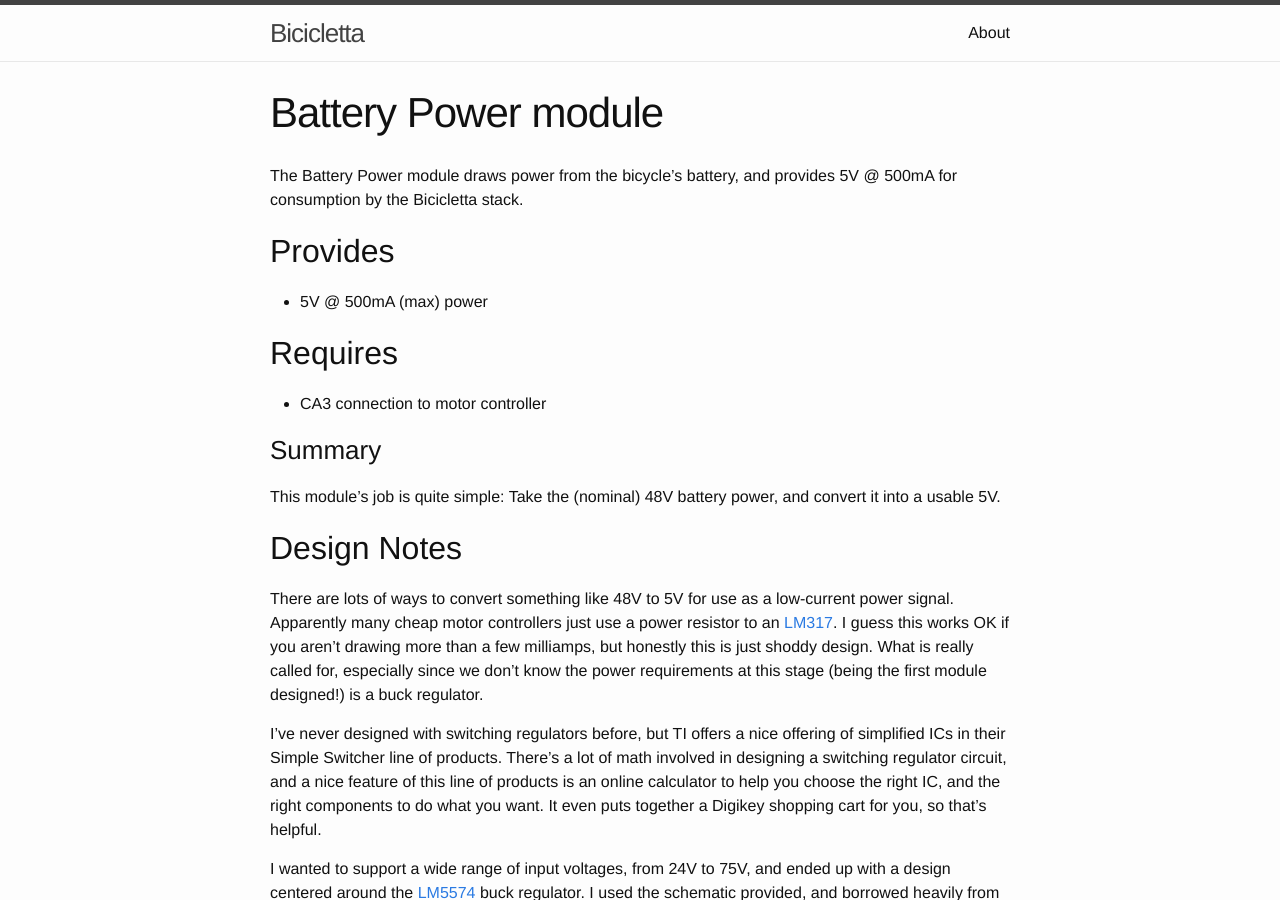
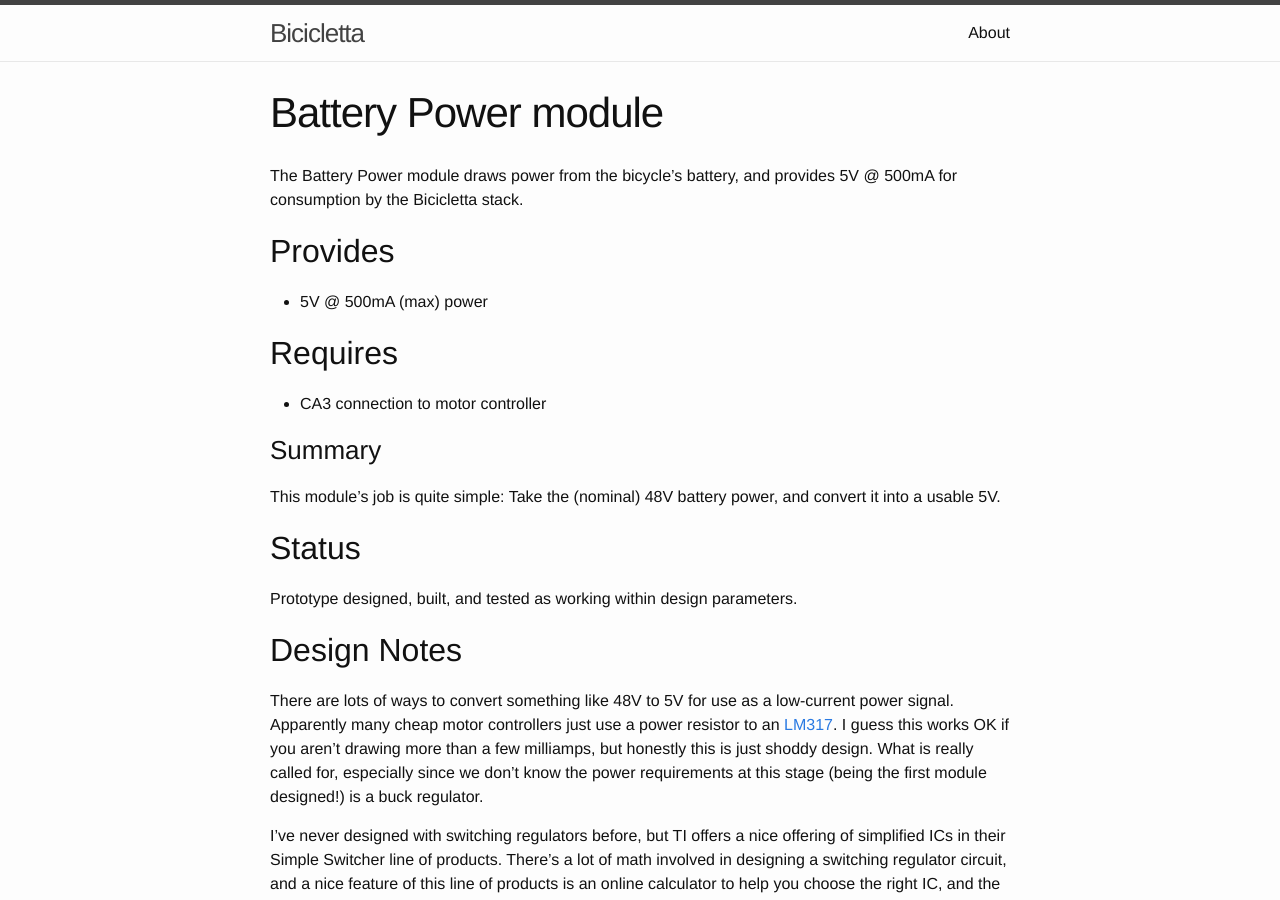
Before and after one commit to DEGoodmanWilson/bicicletta, a Jekyll site: the page built from _modules/power.markdown, in a window 1280 px wide and 900 px high. Built offline with Jekyll 4.4.1, drawn with Linux system fonts in a browser that asks for light colours.

Commit message:
Include module status

```diff
--- a/_modules/power.markdown
+++ b/_modules/power.markdown
@@ -17,6 +17,10 @@ The Battery Power module draws power from the bicycle's battery, and provides 5V
 ##Summary
 
 This module's job is quite simple: Take the (nominal) 48V battery power, and convert it into a usable 5V.
+
+#Status
+
+Prototype designed, built, and tested as working within design parameters.
 
 #Design Notes
 
```
